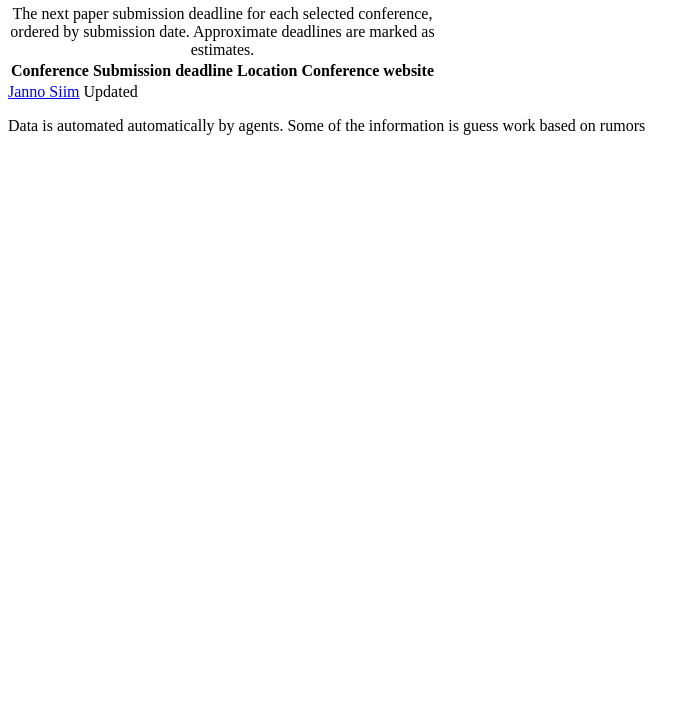
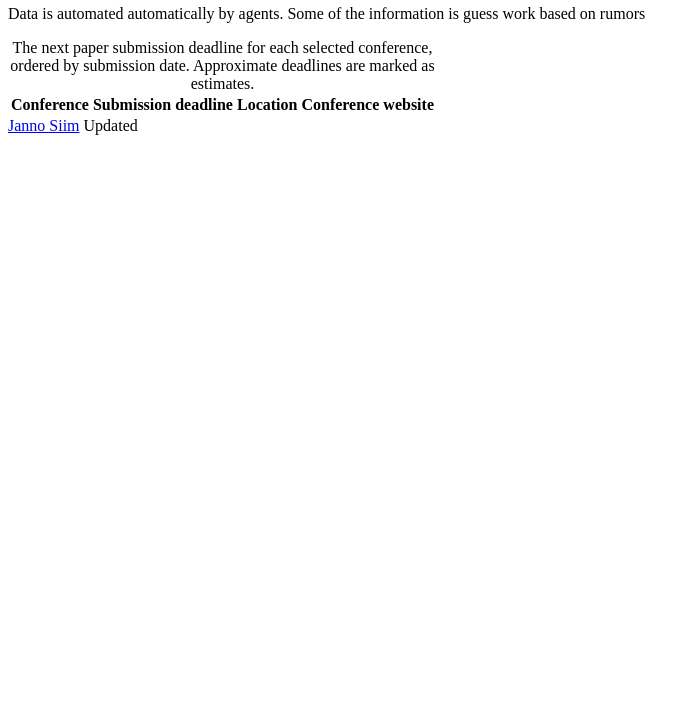
Before and after one commit to JannoSiim/public-key-calendar, a website with bundled scripts: page src/index.html in a window 1280 px wide. Shown: the part 88-800 px from the top of the page, without its empty margins (0-700 px from the left). Built offline with nearby package versions, Linux system fonts and the light colour scheme.

Commit message:
Move the calendar clarification above the table

```diff
--- a/src/index.html
+++ b/src/index.html
@@ -7,7 +7,7 @@
   <meta name="description" content="Essential cryptography, cybersecurity, and TCS paper submission deadlines, locations, and official websites.">
   <title>Public Key Calendar</title>
   <link rel="icon" href="./favicon.svg" type="image/svg+xml">
-  <link rel="stylesheet" href="./styles.css?v=2">
+  <link rel="stylesheet" href="./styles.css?v=3">
   <script type="module" src="./app.mjs?v=2"></script>
 </head>
 <body data-category="<!-- CATEGORY_ID -->">
@@ -19,6 +19,7 @@
         <p class="intro-description"><!-- SUBTITLE --></p>
       </section>
       <nav class="category-tabs" aria-label="Calendar categories"><!-- CATEGORY_TABS --></nav>
+      <p class="calendar-note">Data is automated automatically by agents. Some of the information is guess work based on rumors</p>
       <section id="conferences" class="calendar" aria-label="Upcoming submission deadlines">
         <table>
           <caption class="visually-hidden">The next paper submission deadline for each selected conference, ordered by submission date. Approximate deadlines are marked as estimates.</caption>
@@ -33,7 +34,6 @@
     <footer class="footer">
       <a href="https://sites.google.com/view/jannosiim" target="_blank" rel="noopener noreferrer">Janno Siim</a>
       <span>Updated <time datetime="<!-- UPDATED_ISO -->"><!-- UPDATED_LABEL --></time></span>
-      <p class="footer-note">Data is automated automatically by agents. Some of the information is guess work based on rumors</p>
     </footer>
   </div>
   <script id="conference-data" type="application/json"><!-- CONFERENCE_DATA --></script>
--- a/src/styles.css
+++ b/src/styles.css
@@ -59,6 +59,7 @@ h1 {
   height: 5px;
   background: currentColor;
 }
+.calendar-note { margin: 14px 0 10px; color: var(--muted); font-size: 16px; line-height: 1.45; }
 .footer {
   display: flex;
   justify-content: space-between;
@@ -70,7 +71,6 @@ h1 {
   font-size: 16px;
   line-height: 1.5;
 }
-.footer-note { flex-basis: 100%; margin: 0; color: var(--muted); }
 .footer a { font-weight: 700; text-decoration: none; }
 .footer a:hover { color: var(--accent); text-decoration: underline; text-underline-offset: 3px; }
 table { width: 100%; border-collapse: separate; border-spacing: 0; text-align: left; table-layout: fixed; }
```
